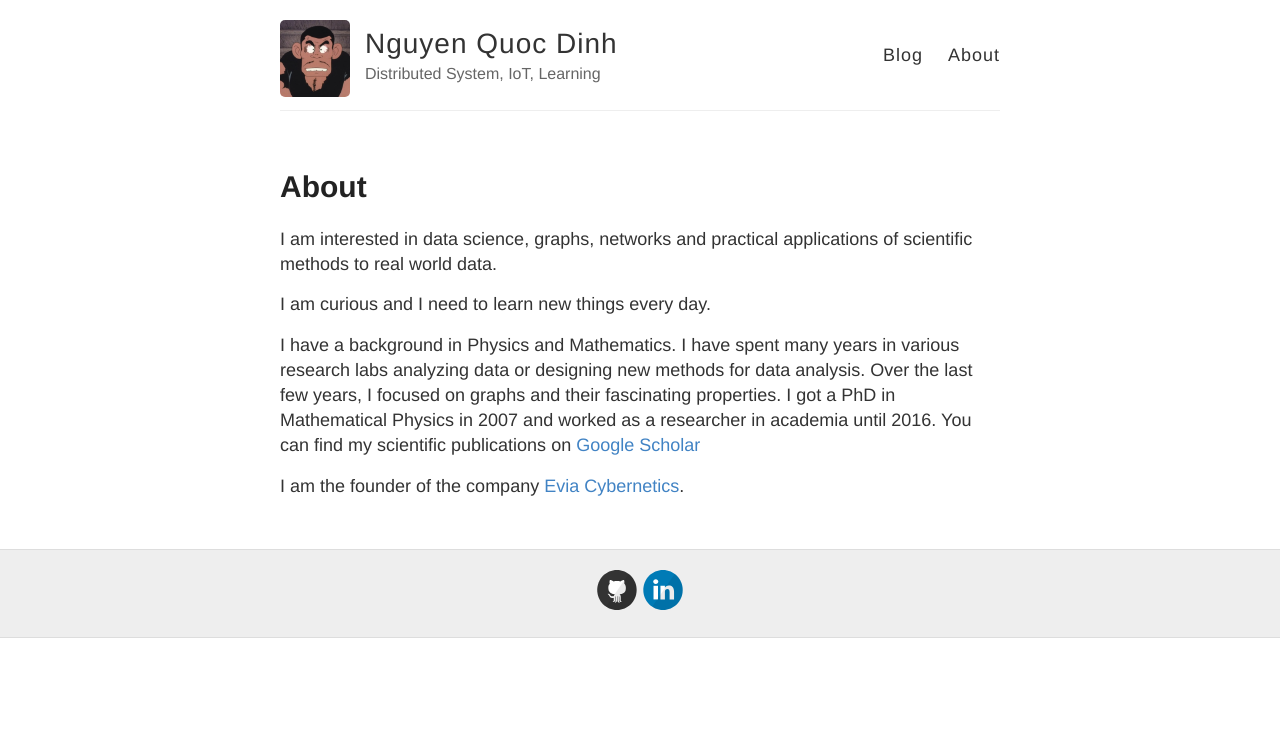
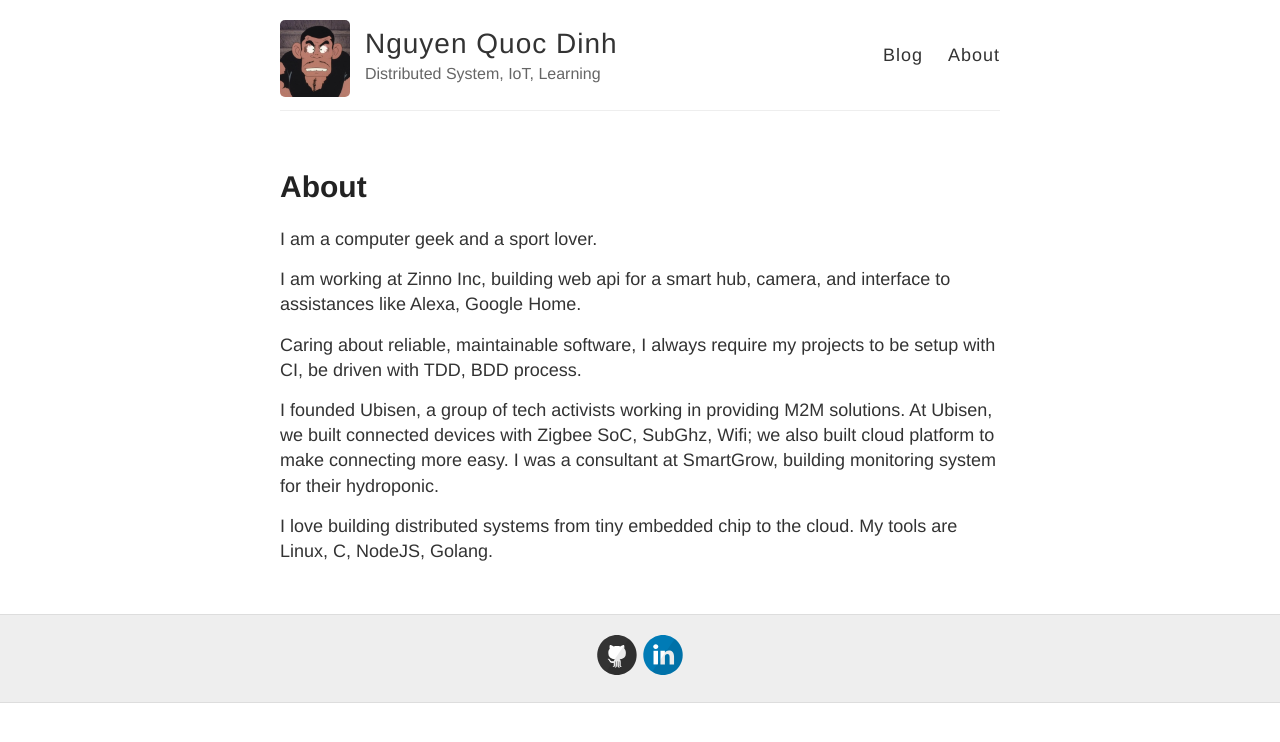
Before and after one commit to nqd/nqd.github.io, a Jekyll site: the page built from about.md, in a window 1280 px wide. Shown: the top 742 px of the page. Built offline with Jekyll 4.4.1, drawn with Linux system fonts in a browser that asks for light colours.

Commit message:
update readme

```diff
--- a/about.md
+++ b/about.md
@@ -4,11 +4,12 @@ title: About
 permalink: /about/
 ---
 
-I am interested in data science, graphs, networks and practical applications of scientific methods to real world data.
+I am a computer geek and a sport lover.
 
-I am curious and I need to learn new things every day.
+I am working at Zinno Inc, building web api for a smart hub, camera, and interface to assistances like Alexa, Google Home.
 
-I have a background in Physics and Mathematics. I have spent many years in various research labs analyzing data or designing new methods for data analysis. Over the last few years, I focused on graphs and their fascinating properties.
-I got a PhD in Mathematical Physics in 2007 and worked as a researcher in academia until 2016. You can find my scientific publications on [Google Scholar](https://scholar.google.fr/citations?user=muGuSyoAAAAJ)
+Caring about reliable, maintainable software, I always require my projects to be setup with CI, be driven with TDD, BDD process.
 
-I am the founder of the company [Evia Cybernetics](http://www.eviacybernetics.com).
+I founded Ubisen, a group of tech activists working in providing M2M solutions. At Ubisen, we built connected devices with Zigbee SoC, SubGhz, Wifi; we also built cloud platform to make connecting more easy. I was a consultant at SmartGrow, building monitoring system for their hydroponic.
+
+I love building distributed systems from tiny embedded chip to the cloud. My tools are Linux, C, NodeJS, Golang.
```
